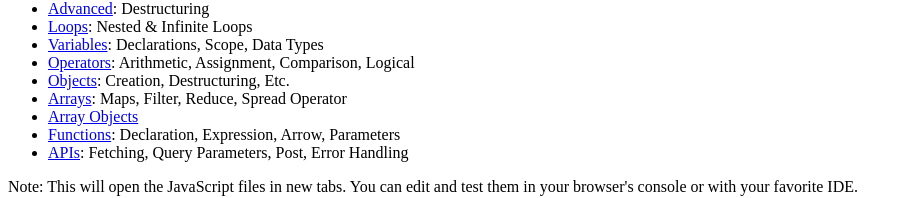
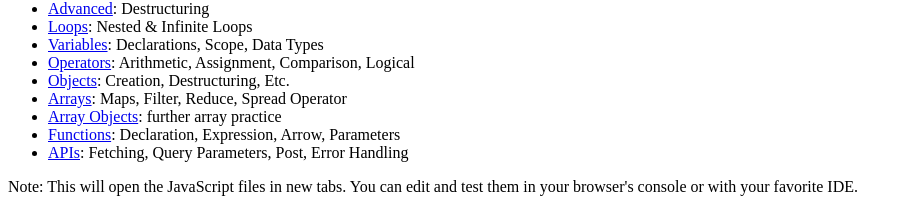
Before and after one commit to D-Stoker/JavaScript-Practice, a plain HTML site: page index.html in a window 1280 px wide. Shown: the part 114-312 px from the top of the page, without its empty margins (0-909 px from the left). Drawn offline with Linux system fonts and the light colour scheme.

Commit message:
Highlighting further index descriptions

```diff
--- a/index.html
+++ b/index.html
@@ -18,7 +18,7 @@
         <li><a href="operators.js" target="_blank">Operators</a>: Arithmetic, Assignment, Comparison, Logical</li>
         <li><a href="objects.js" target="_blank">Objects</a>: Creation, Destructuring, Etc.</li>
         <li><a href="arrays.js" target="_blank">Arrays</a>: Maps, Filter, Reduce, Spread Operator</li>
-        <li><a href="arrayObjects.js" target="_blank">Array Objects</a></li>
+        <li><a href="arrayObjects.js" target="_blank">Array Objects</a>: further array practice</li>
         <li><a href="functions.js" target="_blank">Functions</a>: Declaration, Expression, Arrow, Parameters</li>
         <li><a href="apis.js" target="_blank">APIs</a>: Fetching, Query Parameters, Post, Error Handling</li>
     </ul>
```
